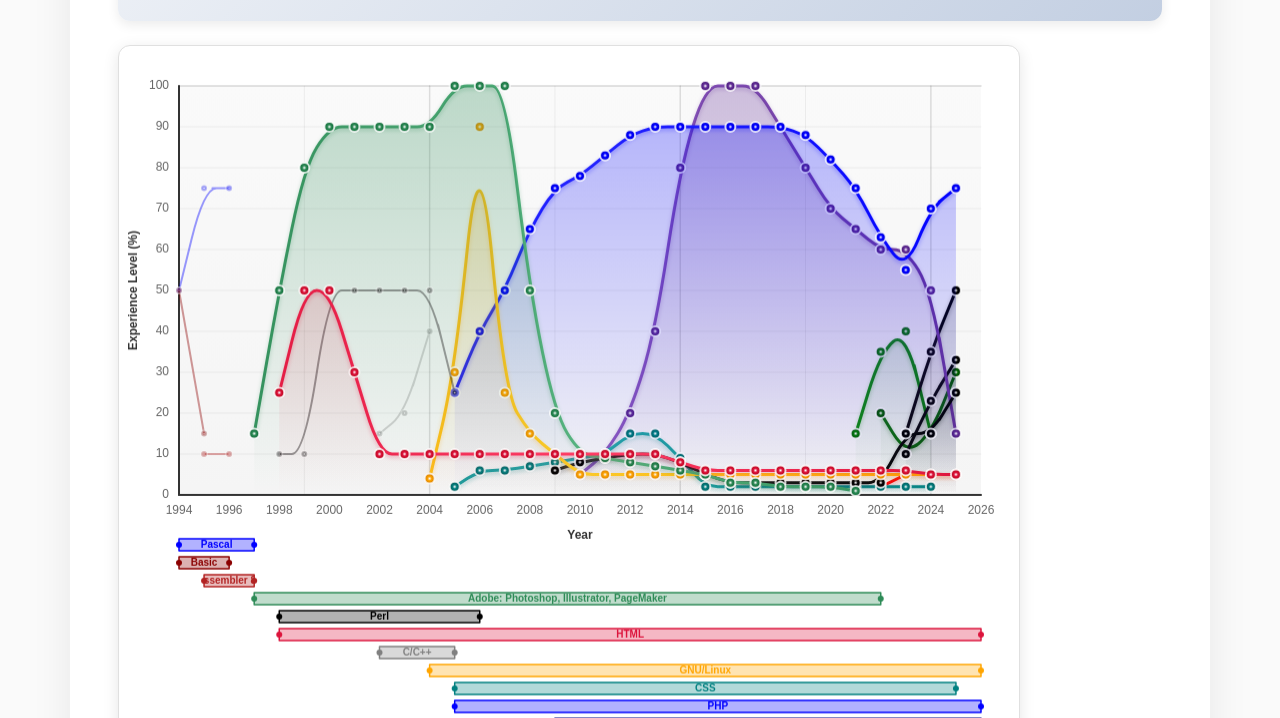
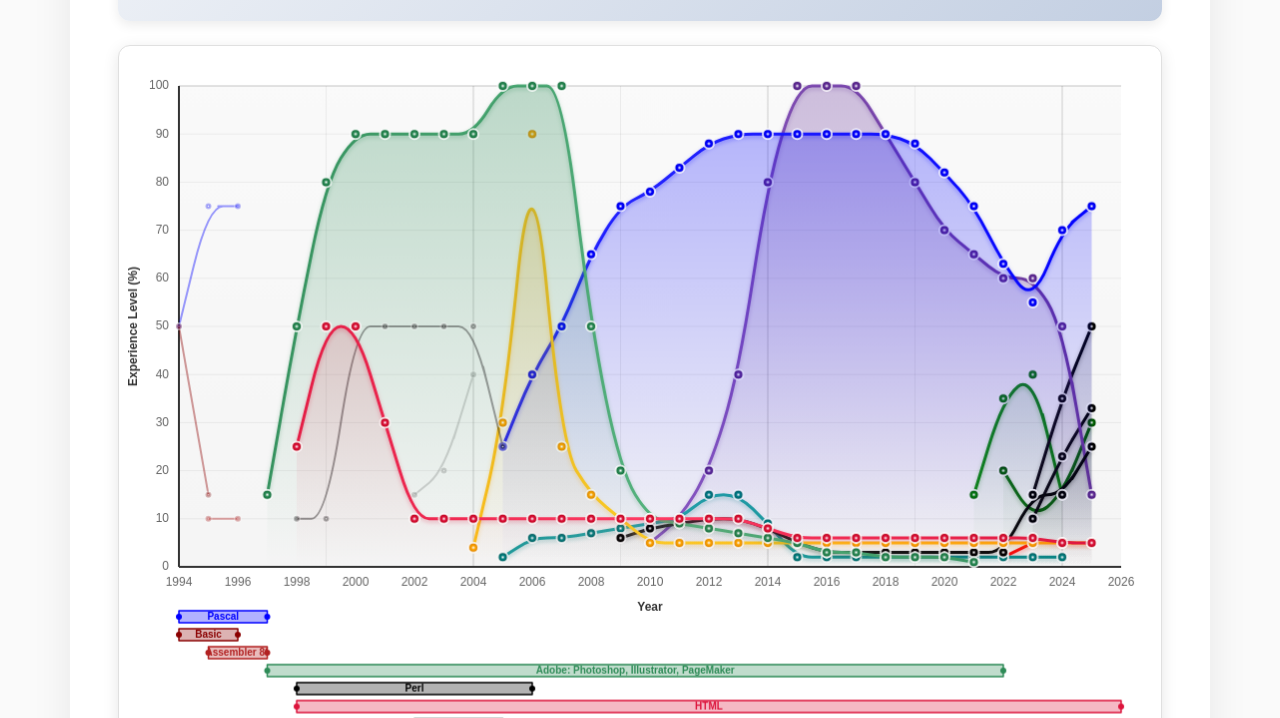
Before and after one commit to varvashenya/com, a website built with Parcel: page src/index.html in a window 1280 px wide. Shown: the part 1342-2060 px from the top of the page. Built offline with nearby package versions, Linux system fonts and the light colour scheme.

Commit message:
Fix initial rendering of the canvas

```diff
--- a/src/experience.js
+++ b/src/experience.js
@@ -1348,4 +1348,13 @@ class LineChart {
   chart = new LineChart(canvas, data.labels, data.datasets);
   createLegend(data.datasets, updateChart, redrawChart);
   isInitialized = true;
+
+  // Fix for initial rendering - ensure proper sizing after layout is complete
+  requestAnimationFrame(() => {
+    requestAnimationFrame(() => {
+      if (chart) {
+        chart.resize();
+      }
+    });
+  });
 })();
--- a/src/files/styles.css
+++ b/src/files/styles.css
@@ -260,8 +260,10 @@ p {
 }
 
 #experience {
+    width: 100%;
     max-width: 100%;
     height: auto;
+    display: block;
     border: 1px solid #e0e0e0;
     border-radius: 12px;
     background: white;
```
